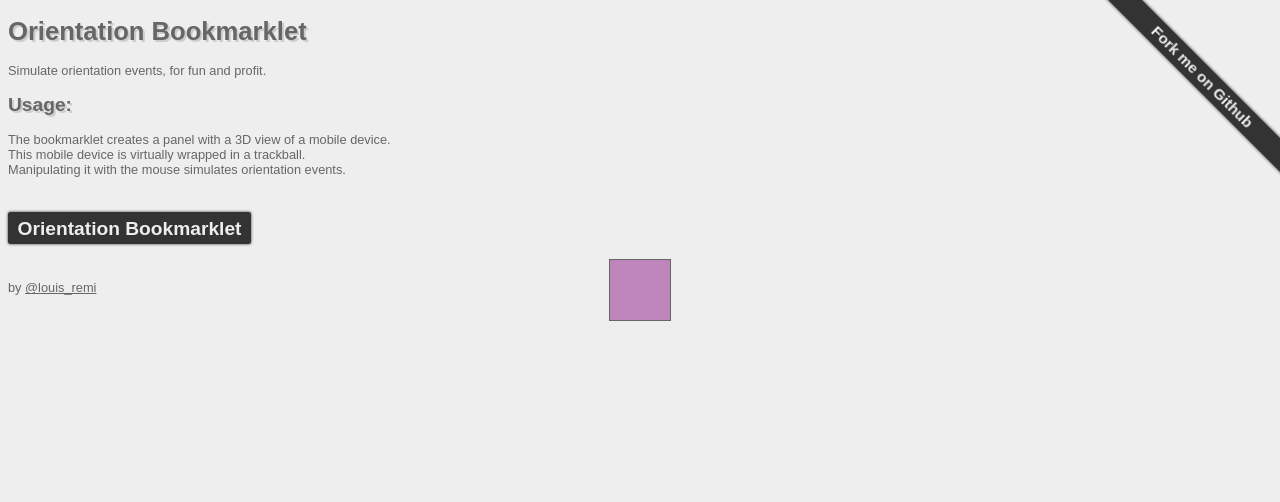
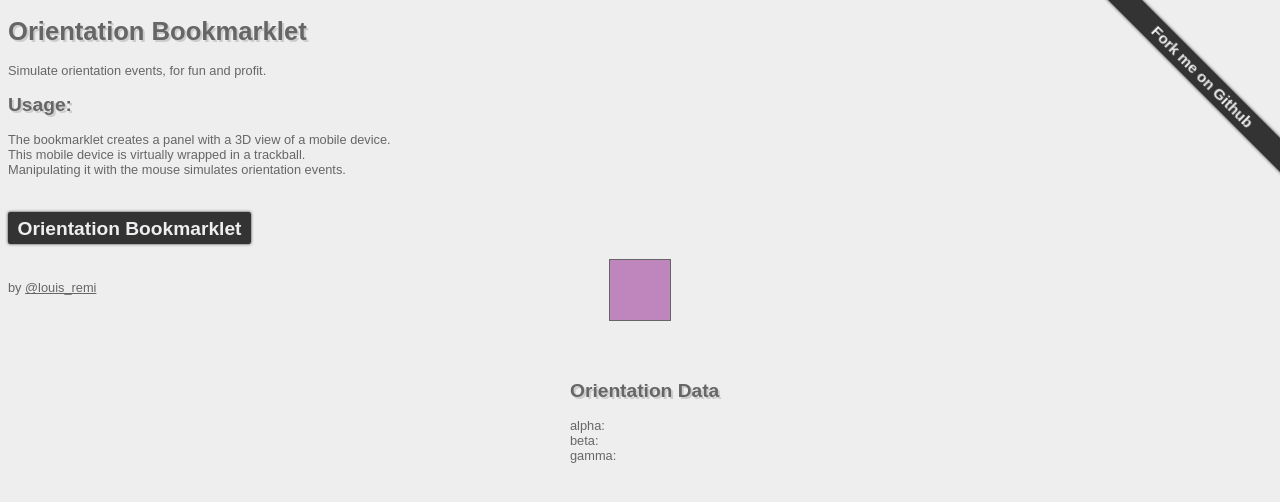
Before and after one commit to louisremi/orientation-devtool, a plain HTML site: page index.html in a window 1280 px wide. Drawn offline with Linux system fonts and the light colour scheme.

Commit message:
Display orientation data on the demo page

```diff
--- a/index.html
+++ b/index.html
@@ -54,6 +54,14 @@ a {
 	text-align: center;
 	font-size: 1.2em;
 	padding: .2em;
+}
+
+#main ul {
+	list-style-type: none;
+	padding: 0;
+}
+#main h2, #main ul {
+	margin-left: 130px;
 }
 
 .cube {
@@ -159,12 +167,22 @@ a {
 		<div class="face f5"></div>
 	</div>
 
+	<h2>Orientation Data</h2>
+	<ul>
+		<li>alpha: <span id="data-alpha"></li>
+		<li>beta: <span id="data-beta"></li>
+		<li>gamma: <span id="data-gamma"></li>
+	</ul>
+
 </div>
 
 <a id="github" class="inverted" href="https://github.com/louisremi/orientation-devtool">Fork me on Github</a>
 
 <script>
 	var cube = $("c0"),
+		alpha = $("data-alpha"),
+		beta = $("data-beta"),
+		gamma = $("data-gamma"),
 		cubeStyle = cube.style,
 		_Transform = "Transform",
 		transform = "Moz" + _Transform in cubeStyle ? "Moz" + _Transform :
@@ -179,6 +197,11 @@ a {
 	    "rotateZ(" + ( e.alpha - 180 ) + "deg) " +
 	    "rotateX(" + e.beta + "deg) " +
 	    "rotateY(" + ( -e.gamma ) + "deg)";
+
+	  // display orientation data
+	  alpha.innerHTML = e.alpha;
+	  beta.innerHTML = e.beta;
+	  gamma.innerHTML = e.gamma;
 	});
 
 	(function(d){var b=document.body,s="script",u="http://louisremi.github.com/orientation-devtool/",x=d.createElement(s),y=d.createElement(s);x.async=false;y.async=false;x.src=u+"lib/froglet.host.js";y.src=u+"orientation.bookmarklet.js";b.appendChild(x);b.appendChild(y);})(document);
```
